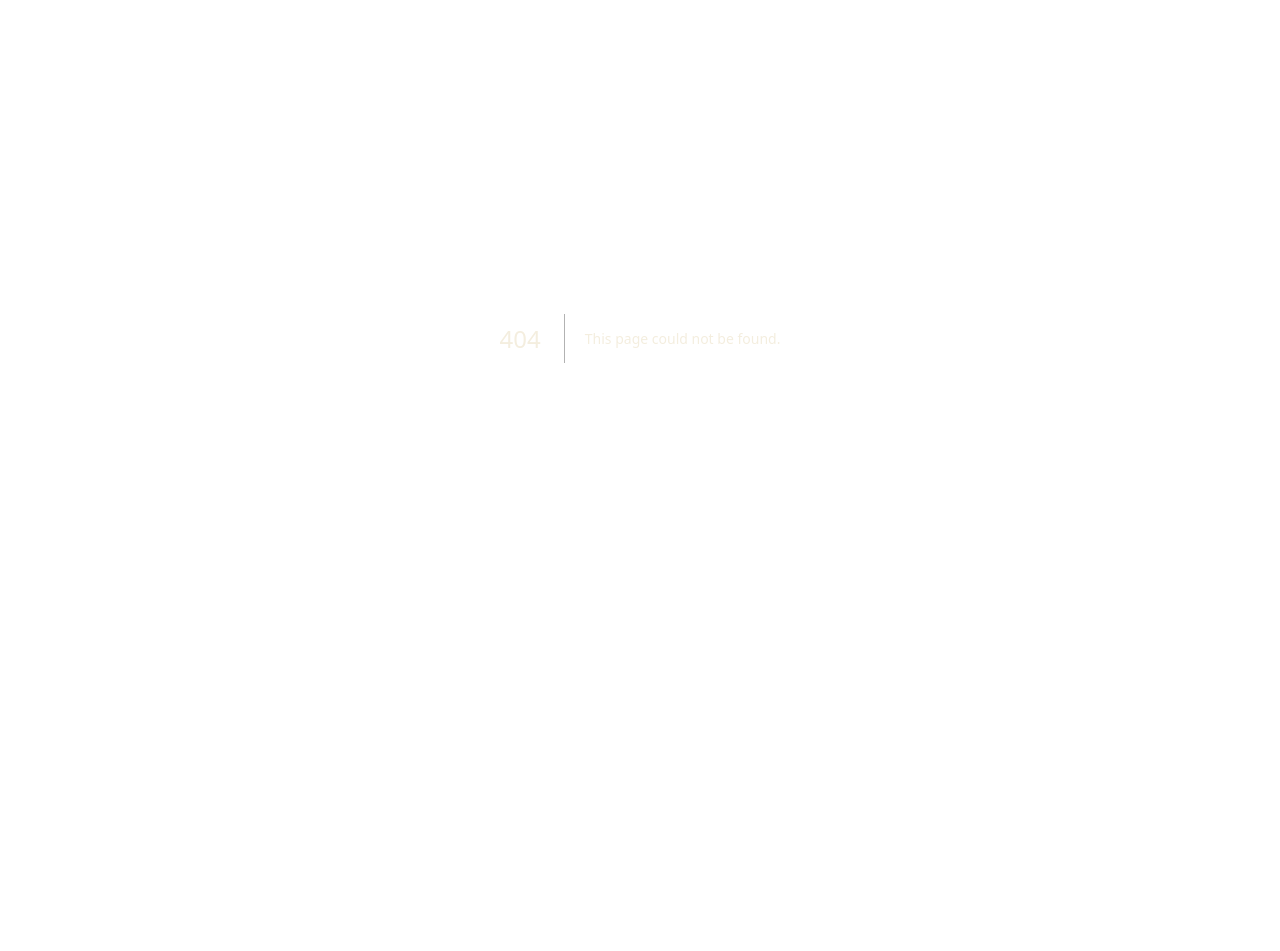
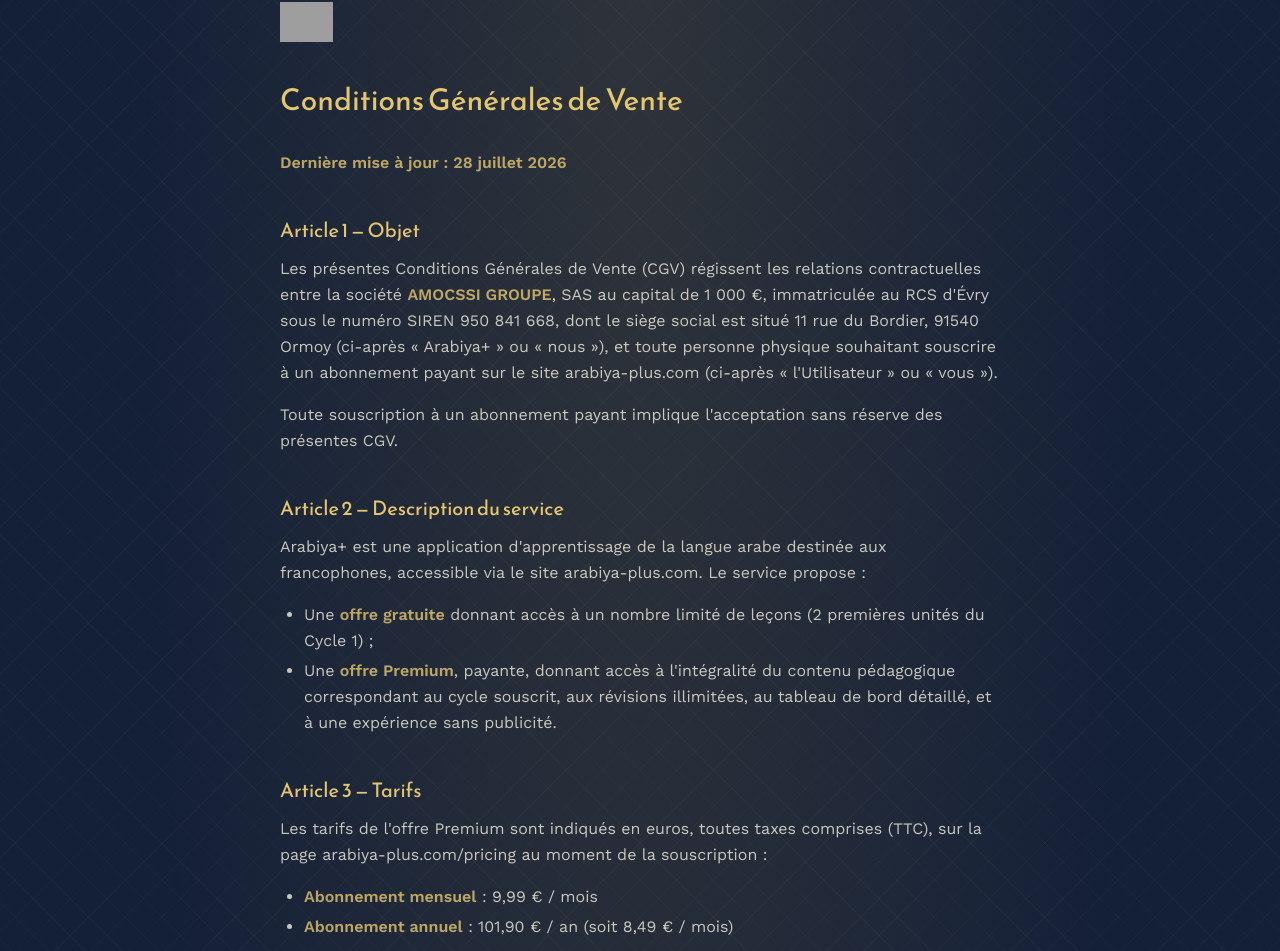
Before and after one commit to diopmamealassane-sketch/arabiya-plus, a Next.js app: page /cgv in a window 1280 px wide. Before the commit this address had no page. Shown: the part 62-1013 px from the top of the page. Before the commit the page ends 800 px from the top, so only its background shows below. Built offline with nearby package versions, Linux system fonts and the light colour scheme; grey boxes are pictures that could not be loaded.

Commit message:
Create page.js

```diff
--- /dev/null
+++ b/app/cgv/page.js
@@ -0,0 +1,71 @@
+import Link from "next/link";
+
+export const metadata = {
+  title: "Conditions Générales de Vente — Arabiya+",
+};
+
+export default function CGVPage() {
+  return (
+    <main className="geo-bg min-h-screen">
+      <div className="max-w-3xl mx-auto px-6 py-16">
+        <Link href="/" className="inline-flex items-center gap-2 mb-10">
+          <img src="/images/logo-mark.png" alt="Arabiya+" className="h-10 w-auto" />
+        </Link>
+        <h1 className="kufi text-3xl text-gold-light mb-8">Conditions Générales de Vente</h1>
+        <div className="text-base">
+<p className="opacity-80 leading-relaxed mb-4"><strong className="text-gold-light font-semibold">Dernière mise à jour : 28 juillet 2026</strong></p>
+<h2 className="kufi text-xl text-gold-light mt-10 mb-3">Article 1 — Objet</h2>
+<p className="opacity-80 leading-relaxed mb-4">Les présentes Conditions Générales de Vente (CGV) régissent les relations contractuelles entre la société <strong className="text-gold-light font-semibold">AMOCSSI GROUPE</strong>, SAS au capital de 1 000 €, immatriculée au RCS d'Évry sous le numéro SIREN 950 841 668, dont le siège social est situé 11 rue du Bordier, 91540 Ormoy (ci-après « Arabiya+ » ou « nous »), et toute personne physique souhaitant souscrire à un abonnement payant sur le site arabiya-plus.com (ci-après « l'Utilisateur » ou « vous »).</p>
+<p className="opacity-80 leading-relaxed mb-4">Toute souscription à un abonnement payant implique l'acceptation sans réserve des présentes CGV.</p>
+<h2 className="kufi text-xl text-gold-light mt-10 mb-3">Article 2 — Description du service</h2>
+<p className="opacity-80 leading-relaxed mb-4">Arabiya+ est une application d'apprentissage de la langue arabe destinée aux francophones, accessible via le site arabiya-plus.com. Le service propose :</p>
+<ul className="list-disc pl-6 opacity-80 leading-relaxed mb-4 space-y-1">
+<li>Une <strong className="text-gold-light font-semibold">offre gratuite</strong> donnant accès à un nombre limité de leçons (2 premières unités du Cycle 1) ;</li>
+<li>Une <strong className="text-gold-light font-semibold">offre Premium</strong>, payante, donnant accès à l'intégralité du contenu pédagogique correspondant au cycle souscrit, aux révisions illimitées, au tableau de bord détaillé, et à une expérience sans publicité.</li>
+</ul>
+<h2 className="kufi text-xl text-gold-light mt-10 mb-3">Article 3 — Tarifs</h2>
+<p className="opacity-80 leading-relaxed mb-4">Les tarifs de l'offre Premium sont indiqués en euros, toutes taxes comprises (TTC), sur la page arabiya-plus.com/pricing au moment de la souscription :</p>
+<ul className="list-disc pl-6 opacity-80 leading-relaxed mb-4 space-y-1">
+<li><strong className="text-gold-light font-semibold">Abonnement mensuel</strong> : 9,99 € / mois</li>
+<li><strong className="text-gold-light font-semibold">Abonnement annuel</strong> : 101,90 € / an (soit 8,49 € / mois)</li>
+</ul>
+<p className="opacity-80 leading-relaxed mb-4">AMOCSSI GROUPE se réserve le droit de modifier ses tarifs à tout moment. Les nouveaux tarifs seront applicables aux nouvelles souscriptions et aux renouvellements postérieurs à leur mise en ligne ; l'Utilisateur en sera informé par email au moins 30 jours avant l'application du nouveau tarif à son abonnement en cours.</p>
+<h2 className="kufi text-xl text-gold-light mt-10 mb-3">Article 4 — Essai gratuit</h2>
+<p className="opacity-80 leading-relaxed mb-4">Toute nouvelle souscription à l'offre Premium bénéficie d'une <strong className="text-gold-light font-semibold">période d'essai gratuite de 30 jours</strong>. Un moyen de paiement valide doit être renseigné dès la souscription, mais aucun prélèvement n'intervient avant la fin de cette période d'essai.</p>
+<p className="opacity-80 leading-relaxed mb-4">Si l'Utilisateur ne souhaite pas être facturé à l'issue de l'essai, il doit annuler son abonnement avant la fin des 30 jours, depuis son espace personnel. Si aucun moyen de paiement valide n'est disponible à l'issue de l'essai, l'abonnement est automatiquement annulé et l'accès repasse à l'offre gratuite.</p>
+<p className="opacity-80 leading-relaxed mb-4">À défaut d'annulation, le premier prélèvement intervient automatiquement à l'issue de la période d'essai, au tarif en vigueur pour la formule choisie (mensuelle ou annuelle).</p>
+<h2 className="kufi text-xl text-gold-light mt-10 mb-3">Article 5 — Modalités de paiement</h2>
+<p className="opacity-80 leading-relaxed mb-4">Le paiement s'effectue en ligne, par carte bancaire, via notre prestataire de paiement sécurisé <strong className="text-gold-light font-semibold">Stripe</strong>. AMOCSSI GROUPE ne collecte ni ne conserve aucune donnée bancaire : celles-ci sont directement traitées par Stripe selon ses propres conditions et politique de sécurité (stripe.com/fr/privacy).</p>
+<h2 className="kufi text-xl text-gold-light mt-10 mb-3">Article 6 — Renouvellement et résiliation</h2>
+<p className="opacity-80 leading-relaxed mb-4">L'abonnement Premium (mensuel ou annuel) est un <strong className="text-gold-light font-semibold">abonnement à reconduction automatique</strong>. Il est renouvelé automatiquement à chaque échéance, sauf résiliation par l'Utilisateur avant la date de renouvellement.</p>
+<p className="opacity-80 leading-relaxed mb-4">L'Utilisateur peut résilier son abonnement à tout moment depuis son espace personnel, sans frais ni justification. La résiliation prend effet à la fin de la période en cours déjà payée ; l'accès Premium reste actif jusqu'à cette date, sans remboursement au prorata de la période entamée.</p>
+<h2 className="kufi text-xl text-gold-light mt-10 mb-3">Article 7 — Droit de rétractation</h2>
+<p className="opacity-80 leading-relaxed mb-4">Conformément à l'article L.221-18 du Code de la consommation, tout consommateur dispose en principe d'un délai de 14 jours pour exercer son droit de rétractation sur un achat en ligne.</p>
+<p className="opacity-80 leading-relaxed mb-4">Toutefois, conformément à l'article L.221-28 13° du Code de la consommation, ce droit de rétractation <strong className="text-gold-light font-semibold">ne peut être exercé pour la fourniture d'un contenu numérique non fourni sur un support matériel dont l'exécution a commencé après accord préalable exprès du consommateur et renoncement exprès à son droit de rétractation</strong>.</p>
+<p className="opacity-80 leading-relaxed mb-4">En souscrivant à l'offre Premium et en acceptant les présentes CGV, l'Utilisateur :<br />
+- demande expressément le commencement immédiat de l'exécution du service (accès aux contenus Premium) ;<br />
+- reconnaît et accepte de renoncer expressément à son droit de rétractation dès lors qu'il accède au contenu Premium.</p>
+<p className="opacity-80 leading-relaxed mb-4">Cette renonciation ne s'applique qu'aux contenus effectivement consultés. Si l'Utilisateur souhaite néanmoins être remboursé avant tout accès au contenu Premium, il peut nous contacter à amocssigroupe@gmail.com dans les 14 jours suivant sa souscription.</p>
+<h2 className="kufi text-xl text-gold-light mt-10 mb-3">Article 8 — Accès au service et disponibilité</h2>
+<p className="opacity-80 leading-relaxed mb-4">AMOCSSI GROUPE s'efforce d'assurer un accès au service 24h/24 et 7j/7, sauf interruption pour maintenance, mise à jour, ou cas de force majeure. AMOCSSI GROUPE ne saurait être tenue responsable d'une indisponibilité temporaire du service.</p>
+<h2 className="kufi text-xl text-gold-light mt-10 mb-3">Article 9 — Propriété intellectuelle</h2>
+<p className="opacity-80 leading-relaxed mb-4">L'ensemble du contenu pédagogique (leçons, exercices, exames, certificats, illustrations) reste la propriété exclusive de AMOCSSI GROUPE. L'abonnement confère à l'Utilisateur un droit d'accès et d'usage personnel, non exclusif et non cessible, à des fins strictement personnelles d'apprentissage. Toute reproduction, extraction, ou redistribution du contenu est strictement interdite.</p>
+<h2 className="kufi text-xl text-gold-light mt-10 mb-3">Article 10 — Données personnelles</h2>
+<p className="opacity-80 leading-relaxed mb-4">Le traitement des données personnelles est décrit dans notre <a href="/politique-confidentialite">Politique de confidentialité</a>.</p>
+<h2 className="kufi text-xl text-gold-light mt-10 mb-3">Article 11 — Réclamations et litiges</h2>
+<p className="opacity-80 leading-relaxed mb-4">Pour toute réclamation, l'Utilisateur peut contacter AMOCSSI GROUPE à l'adresse amocssigroupe@gmail.com.</p>
+<p className="opacity-80 leading-relaxed mb-4">Conformément aux dispositions du Code de la consommation, l'Utilisateur consommateur a également la possibilité de recourir gratuitement à un médiateur de la consommation en vue de la résolution amiable du litige.</p>
+<h2 className="kufi text-xl text-gold-light mt-10 mb-3">Article 12 — Droit applicable</h2>
+<p className="opacity-80 leading-relaxed mb-4">Les présentes CGV sont soumises au droit français. En cas de litige et à défaut de résolution amiable, les tribunaux français seront seuls compétents.</p>
+<h2 className="kufi text-xl text-gold-light mt-10 mb-3">Article 13 — Modification des CGV</h2>
+<p className="opacity-80 leading-relaxed mb-4">AMOCSSI GROUPE se réserve le droit de modifier les présentes CGV à tout moment. Les CGV applicables sont celles en vigueur à la date de souscription de l'abonnement. En cas de modification substantielle affectant un abonnement en cours, l'Utilisateur en sera informé par email.</p>
+        </div>
+        <div className="mt-16 pt-8 border-t border-gold/20">
+          <Link href="/" className="text-sm underline opacity-70 hover:opacity-100">
+            ← Retour à l'accueil
+          </Link>
+        </div>
+      </div>
+    </main>
+  );
+}
```
